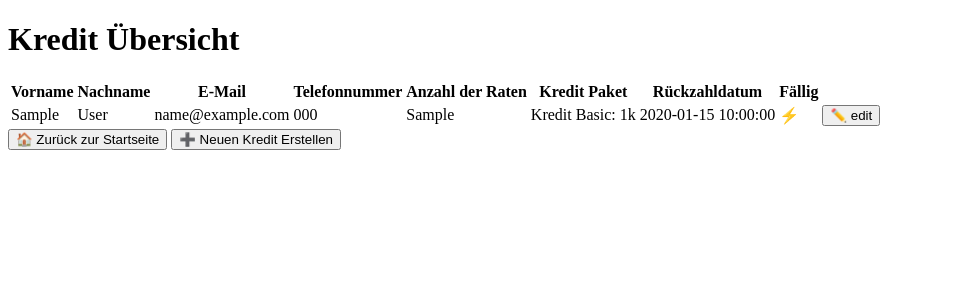
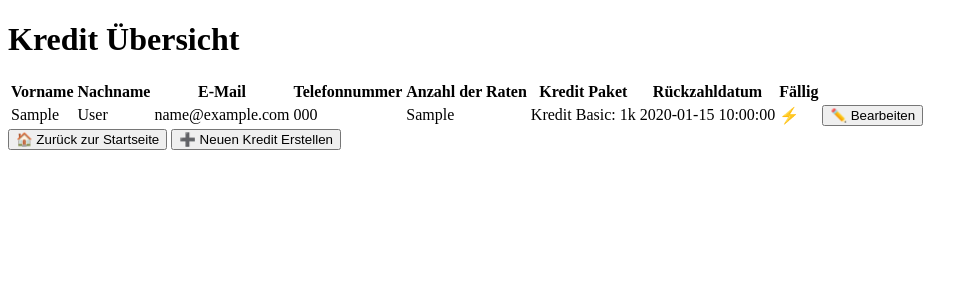
Before and after one commit to TamaraVolic/M307-Kreditfirma, a PHP site: page /creditlist in a window 1280 px wide. Shown: the part 134-434 px from the top of the page, without its empty margins (0-978 px from the left). Run offline with PHP 8.4, Linux system fonts and the light colour scheme; data comes from the database, SQL or seed files in the repository; tables that the repository leaves empty or names only in its code hold one stand-in row (values such as "Sample post"); some libraries are stand-ins or nearby versions.

Commit message:
final commit

```diff
--- a/app/Views/creditlist.view.php
+++ b/app/Views/creditlist.view.php
@@ -1,6 +1,5 @@
 <!DOCTYPE html>
 <html lang="de">
-
 <head>
     <meta charset="UTF-8">
     <title>Kredit übersicht</title>
@@ -9,21 +8,19 @@
     <link rel="stylesheet" href="app/index.css">
     <script src="https://kit.fontawesome.com/3c0aa5375d.js" crossorigin="anonymous"></script>
 </head>
-
 <header>
     <div class="header">
         <h1 style=" z-index: 1;">Kredithay</h1>
         <i style="float: right;" class="fa-solid fa-user fa-lg"></i>
         <div class="tablecenter">
             <ul>
-            <li><a href="home">Startseite</a></li>
-            <li><a href="creditlist">Kredit Übersicht</a></li>
-            <li><a href="createcredit">Kredit Erstellen</a></li>
+                <li><a href="home">Startseite</a></li>
+                <li><a href="creditlist">Kredit Übersicht</a></li>
+                <li><a href="createcredit">Kredit Erstellen</a></li>
             </ul>
         </div>
     </div>
 </header>
-
 <body>
     <div class="container">
         <h1 class="welcome">Kredit Übersicht</h1>
@@ -53,7 +50,7 @@
                 <td><?= $credit['due'] == 0 ? '&#127774;' : '&#9889;' ?></td>
                 <td>
                     <button onclick="window.location.href='<?= ROOT_URL ?>/editcredit?id=<?= $credit['credit_id'] ?>'">&#x270F;&#xFE0F;
-                        edit
+                        Bearbeiten
                     </button>
                 </td>
             </tr>
@@ -68,5 +65,4 @@
 <footer>
     <div class="footer"></div>
 </footer>
-
 </html>
--- a/app/Views/home.view.php
+++ b/app/Views/home.view.php
@@ -1,6 +1,5 @@
 <!DOCTYPE html>
 <html lang="de">
-
 <head>
     <meta charset="UTF-8">
     <title>Startseite</title>
@@ -9,7 +8,6 @@
     <link rel="stylesheet" href="app/index.css">
     <script src="https://kit.fontawesome.com/3c0aa5375d.js" crossorigin="anonymous"></script>
 </head>
-
 <header>
     <div class="header">
         <h1 style=" z-index: 1;">Kredithay</h1>
@@ -23,7 +21,6 @@
         </div>
     </div>
 </header>
-
 <body>
     <div class="container">
         <div class="welcome">
@@ -41,9 +38,7 @@
     </div>
     <script src="public/js/app.js"></script>
 </body>
-
 <footer>
     <div class="footer"></div>
 </footer>
-
 </html>
```
Also changed, not shown: app/Views/createcredit.view.php (+4 -8 lines), app/Views/editcredit.view.php (+0 -10 lines).
